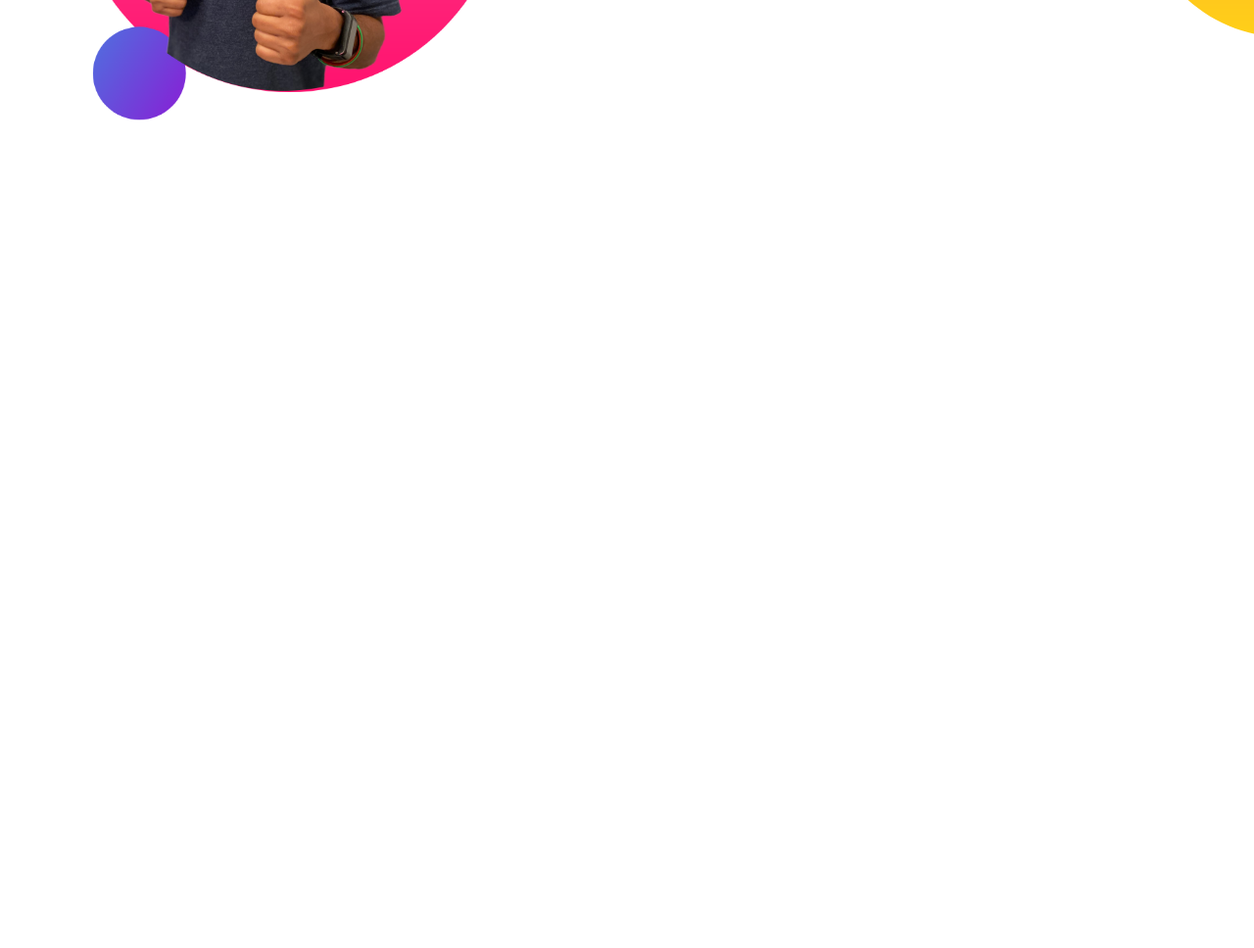
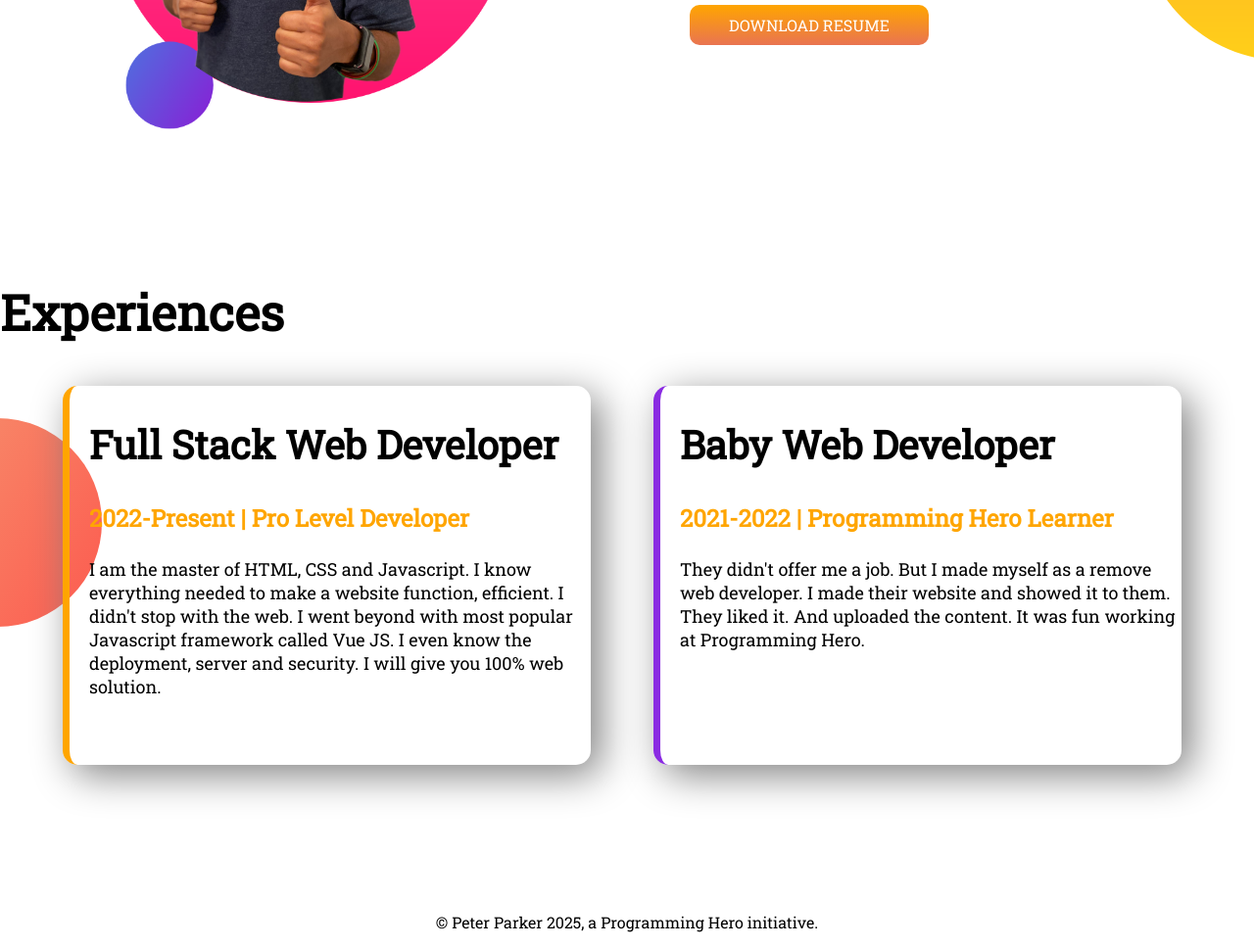
Before and after one commit to riaz26/developer-portfolio, a plain HTML site: page index.html in a window 1280 px wide. Shown: the part 991-1959 px from the top of the page at 98% size. Before the commit the page ends 1268 px from the top, so only its background shows below. Drawn offline with Linux system fonts and the light colour scheme.

Commit message:
last commit

```diff
--- a/index.html
+++ b/index.html
@@ -14,7 +14,7 @@
 </head>
 
 <body>
-    <section class="top-banner">
+    <section class="top-banner flexible-container">
         <div class="half-width">
             <h1>Welcome To</h1>
             <h1><span class="heading-color">MH Riaz</span> World!</h1>
@@ -31,7 +31,7 @@
         </div>
     </section>
 
-    <section class="dream-big">
+    <section class="dream-big flexible-container">
         <div class="half-width">
             <img src="images/jhankar2.png" alt="">
         </div>
@@ -44,6 +44,29 @@
             <a class="link-button" target="_blank" href="">DOWNLOAD RESUME</a>
         </div>
     </section>
+    <section class="experience-area">
+        <h1>Experiences</h1>
+        <div class="flexible-container">
+            <div class="experience-item" id="full-stack">
+                <h2>Full Stack Web Developer</h2>
+                <h3 class="heading-color">2022-Present | Pro Level Developer</h3>
+                <p>I am the master of HTML, CSS and Javascript. I know everything needed to make a website function,
+                    efficient. I didn't stop with the web. I went beyond with most popular Javascript framework called
+                    Vue
+                    JS. I even know the deployment, server and security. I will give you 100% web solution.</p>
+            </div>
+            <div class="experience-item" id="baby-web">
+                <h2>Baby Web Developer</h2>
+                <h3 class="heading-color">2021-2022 | Programming Hero Learner</h3>
+                <p>They didn't offer me a job. But I made myself as a remove web developer. I made their website and
+                    showed
+                    it to them. They liked it. And uploaded the content. It was fun working at Programming Hero.</p>
+            </div>
+        </div>
+    </section>
 </body>
+<footer>
+    <p>© Peter Parker 2025, a Programming Hero initiative.</p>
+</footer>
 
 </html>
--- a/style.css
+++ b/style.css
@@ -8,7 +8,7 @@ body {
     background-repeat: no-repeat;
 }
 
-section {
+.flexible-container {
     display: flex;
     margin-bottom: 150px;
 }
@@ -23,7 +23,7 @@ h1 {
 
 .half-width {
     width: 50%;
-    padding-left: 2%;
+    padding-left: 5%;
 }
 
 .half-width img {
@@ -43,3 +43,43 @@ h1 {
     background-repeat: no-repeat;
     background-position: right;
 }
+
+.experience-area {
+    background-image: url(images/exp-bg.png);
+    background-repeat: no-repeat;
+    background-position: left;
+}
+
+.experience-item {
+    box-shadow: 10px 10px 40px gray;
+    margin-left: 5%;
+    padding-left: 20px;
+    width: 40%;
+    border-radius: 15px;
+}
+
+h2 {
+    font-size: 40px;
+}
+
+#full-stack {
+    border-left: 7px solid orange;
+    padding-bottom: 50px;
+}
+
+#baby-web {
+    border-left: 7px solid blueviolet;
+    padding-bottom: 50px;
+}
+
+.flexible-container h3 {
+    font-size: 24px;
+}
+
+.flexible-container p {
+    font-size: 18px;
+}
+
+footer {
+    text-align: center;
+}
```
